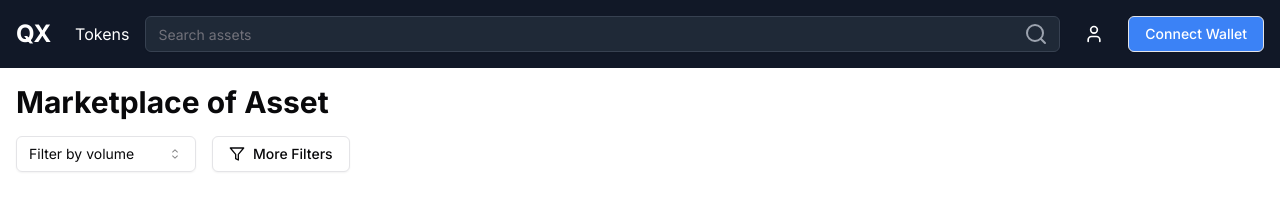
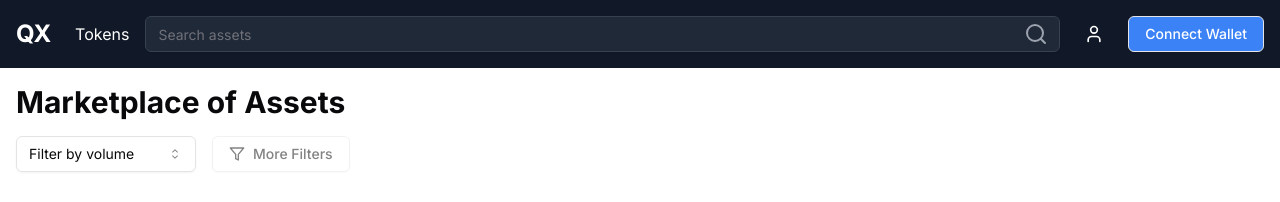
Before and after one commit to aleixordeig/qx-frontend, a Next.js app: page / in a window 1280 px wide. Shown: the top 202 px of the page. Built offline with nearby package versions, Linux system fonts and the light colour scheme.

Commit message:
fix issues for deploy

```diff
--- a/src/app/page.tsx
+++ b/src/app/page.tsx
@@ -1,7 +1,7 @@
-import Link from 'next/link'
-import { Search, Filter } from "lucide-react"
+
+import { Filter } from "lucide-react"
 import { Button } from "@/components/ui/button"
-import { Input } from "@/components/ui/input"
+
 import {
   Select,
   SelectContent,
@@ -17,7 +17,7 @@ export default function Component() {
       <Navigation />
       <div className="container mx-auto p-4">
         <main>
-          <h1 className="text-3xl font-bold mb-4">Marketplace of Asset</h1>
+          <h1 className="text-3xl font-bold mb-4">Marketplace of Assets</h1>
           <div className="flex items-center space-x-4 mb-8">
             <Select>
               <SelectTrigger className="w-[180px]">
@@ -29,7 +29,7 @@ export default function Component() {
                 <SelectItem value="1m">Last 1 month</SelectItem>
               </SelectContent>
             </Select>
-            <Button variant="outline">
+            <Button variant="outline" disabled>
               <Filter className="w-4 h-4 mr-2" />
               More Filters
             </Button>
--- a/src/components/navigation.tsx
+++ b/src/components/navigation.tsx
@@ -1,7 +1,7 @@
 import Link from 'next/link'
 import { Input } from "@/components/ui/input"
 import { Button } from "@/components/ui/button"
-import { Search, ShoppingCart, User } from 'lucide-react'
+import { Search, User } from 'lucide-react'
 
 export default function Navigation() {
   return (
```
